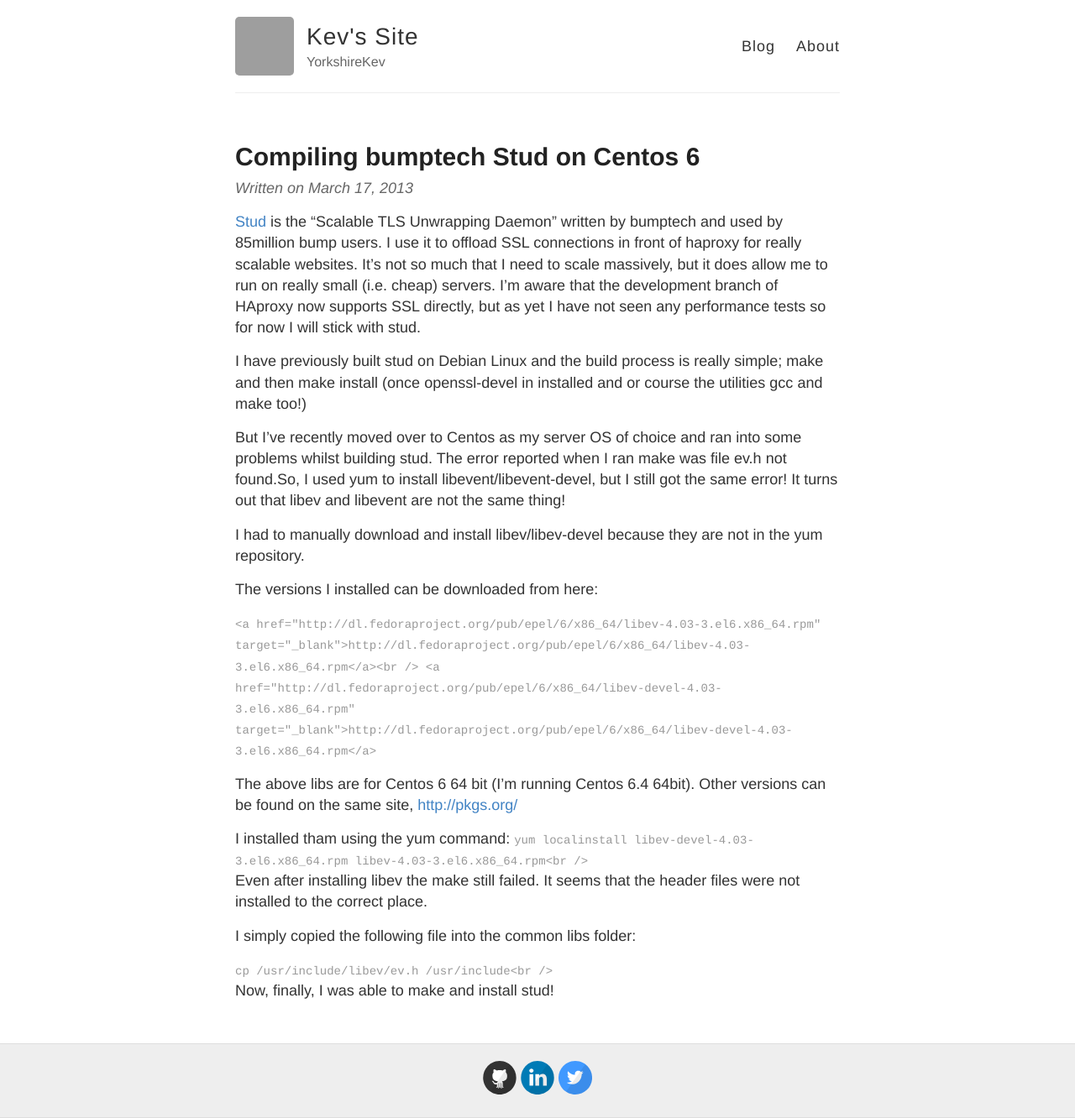
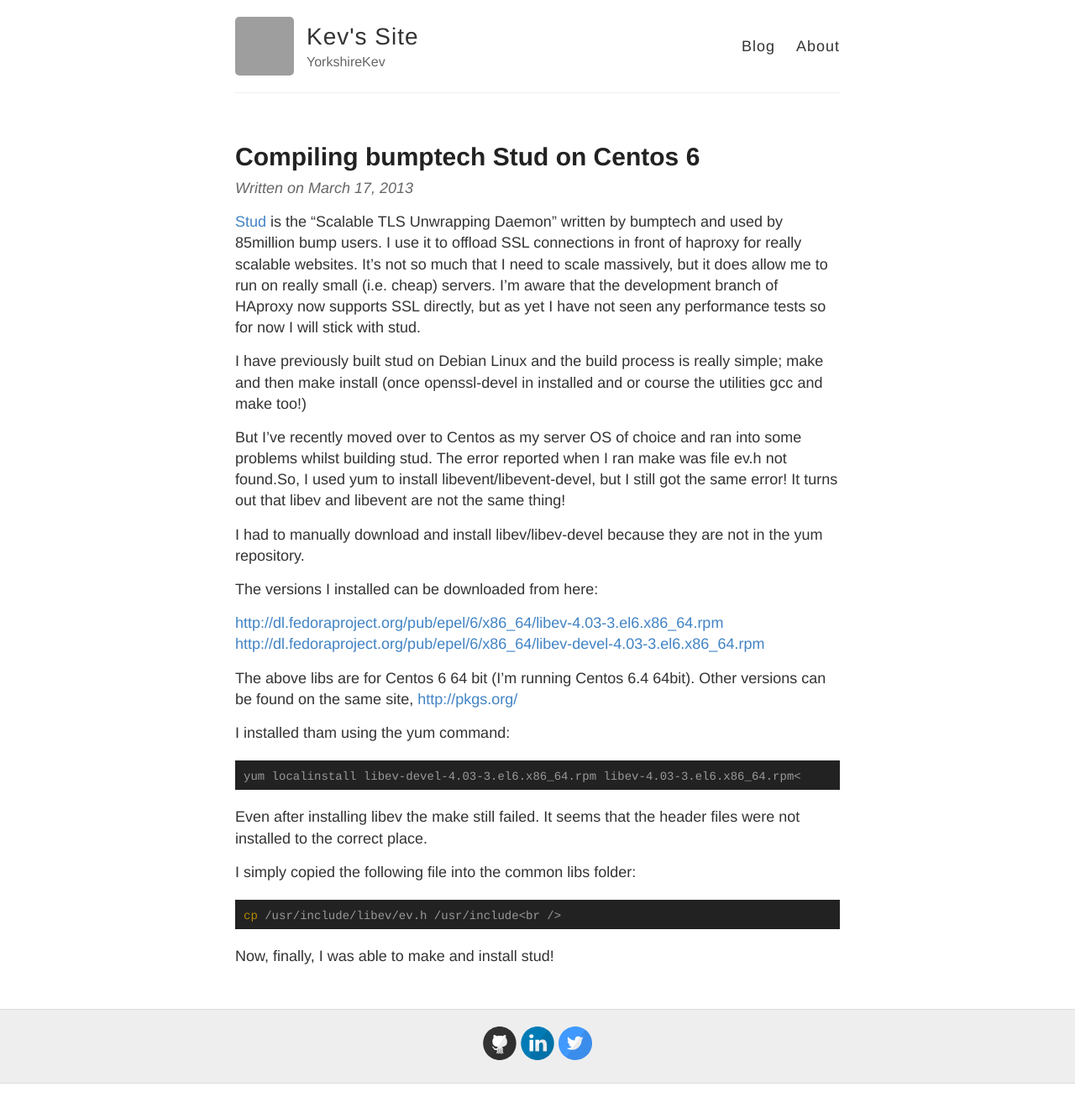
Before and after one commit to YorkshireKev/kevssite.com-jekyll-version, a Jekyll site: the page built from _posts/2013-03-17-compiling-bumptech-stud-on-centos-6.md, in a window 1280 px wide. Shown: the whole page at 84% size. Built offline with Jekyll 4.4.1, drawn with Linux system fonts in a browser that asks for light colours; comment, search, counter and statistics services are not loaded; after the commit the page ends 1291 px from its top, so only the background shows below that; some of the changed lines change nothing that is shown; grey boxes are pictures that could not be loaded.

Commit message:
format for bash

```diff
--- a/_posts/2013-03-17-compiling-bumptech-stud-on-centos-6.md
+++ b/_posts/2013-03-17-compiling-bumptech-stud-on-centos-6.md
@@ -15,23 +15,27 @@
 
 I have previously built stud on Debian Linux and the build process is really simple; make and then make install (once openssl-devel in installed and or course the utilities gcc and make too!)
 
-But I&#8217;ve recently moved over to Centos as my server OS of choice and ran into some problems whilst building stud. The error reported when I ran make was file ev.h not found.<!--more-->So, I used yum to install libevent/libevent-devel, but I still got the same error! It turns out that libev and libevent are not the same thing!
+But I've recently moved over to Centos as my server OS of choice and ran into some problems whilst building stud. The error reported when I ran make was file ev.h not found.<!--more-->So, I used yum to install libevent/libevent-devel, but I still got the same error! It turns out that libev and libevent are not the same thing!
 
 I had to manually download and install libev/libev-devel because they are not in the yum repository.
 
 The versions I installed can be downloaded from here:
 
-`<a href="http://dl.fedoraproject.org/pub/epel/6/x86_64/libev-4.03-3.el6.x86_64.rpm" target="_blank">http://dl.fedoraproject.org/pub/epel/6/x86_64/libev-4.03-3.el6.x86_64.rpm</a><br />
-<a href="http://dl.fedoraproject.org/pub/epel/6/x86_64/libev-devel-4.03-3.el6.x86_64.rpm" target="_blank">http://dl.fedoraproject.org/pub/epel/6/x86_64/libev-devel-4.03-3.el6.x86_64.rpm</a>`
+<a href="http://dl.fedoraproject.org/pub/epel/6/x86_64/libev-4.03-3.el6.x86_64.rpm" target="_blank">http://dl.fedoraproject.org/pub/epel/6/x86_64/libev-4.03-3.el6.x86_64.rpm</a><br />
+<a href="http://dl.fedoraproject.org/pub/epel/6/x86_64/libev-devel-4.03-3.el6.x86_64.rpm" target="_blank">http://dl.fedoraproject.org/pub/epel/6/x86_64/libev-devel-4.03-3.el6.x86_64.rpm</a>
 
 The above libs are for Centos 6 64 bit (I&#8217;m running Centos 6.4 64bit). Other versions can be found on the same site, <a href="http://pkgs.org/" target="_blank">http://pkgs.org/</a>
 
-I installed tham using the yum command: `yum localinstall libev-devel-4.03-3.el6.x86_64.rpm libev-4.03-3.el6.x86_64.rpm<br />
-`
+I installed tham using the yum command:
+{% highlight bash %}
+yum localinstall libev-devel-4.03-3.el6.x86_64.rpm libev-4.03-3.el6.x86_64.rpm<
+{% endhighlight %}
+
 Even after installing libev the make still failed. It seems that the header files were not installed to the correct place.
 
 I simply copied the following file into the common libs folder:
+{% highlight bash %}
+cp /usr/include/libev/ev.h /usr/include<br />
+{% endhighlight %}
 
-`cp /usr/include/libev/ev.h /usr/include<br />
-`
 Now, finally, I was able to make and install stud!
```
